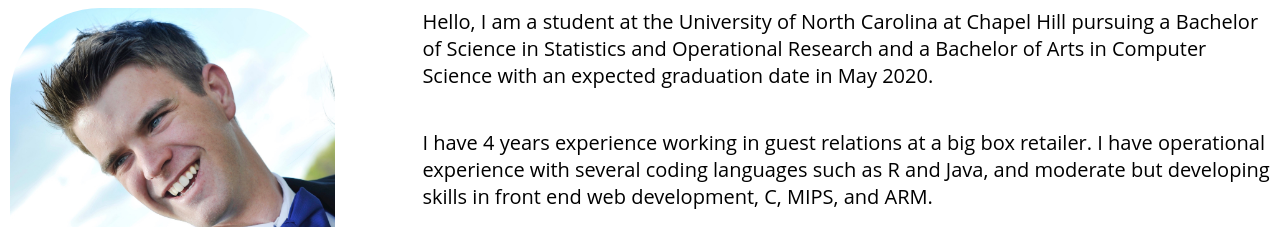
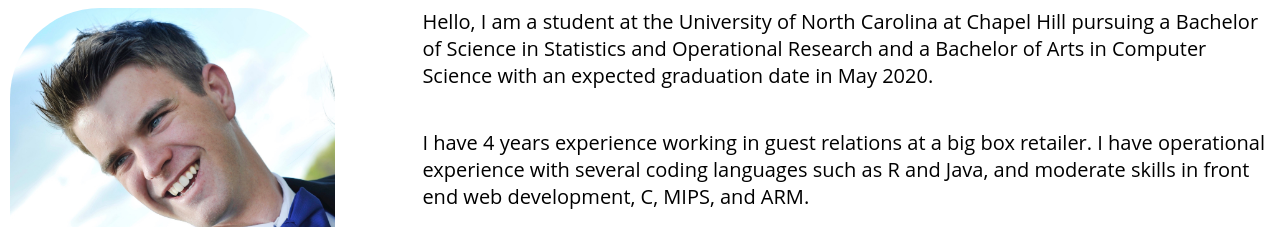
Before and after one commit to hufinger/hufinger.github.io, a plain HTML site: page index.html in a window 1280 px wide. Shown: the part 725-952 px from the top of the page. Drawn offline with Linux system fonts and the light colour scheme.

Commit message:
Add files via upload

```diff
--- a/index.html
+++ b/index.html
@@ -44,7 +44,7 @@
         <div class = "AM_column">
             <p> Hello, I am a  student at the University of North Carolina at Chapel Hill pursuing a Bachelor of Science in Statistics and Operational Research and a Bachelor of Arts in Computer Science with an expected graduation date in May 2020. </p>
 
-            <p>I have 4 years experience working in guest relations at a big box retailer. I have operational experience with several coding languages such as R and Java, and moderate but developing skills in front end web development, C, MIPS, and ARM. </p>
+            <p>I have 4 years experience working in guest relations at a big box retailer. I have operational experience with several coding languages such as R and Java, and moderate skills in front end web development, C, MIPS, and ARM. </p>
 
             <p>As an avid sports fan, I enjoy watching football in my free time. I also enjoy working on data analyses, reading, working through challenging problems, and spending time with my friends.</p>
         </div>
```
